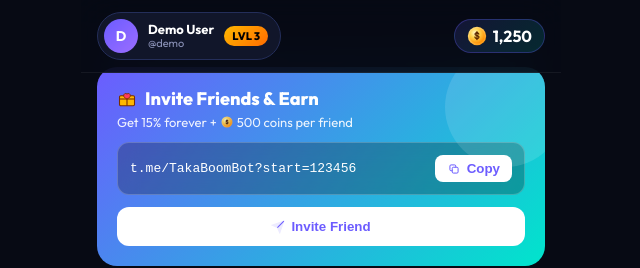
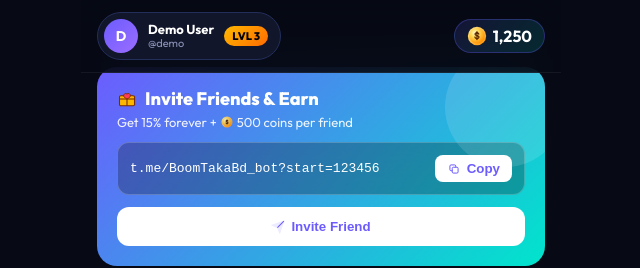
Before and after one commit to swampodsarkar321/TakaBoom, a React (Vite) app: page / in a window 1280 px wide. Both pictures are taken after a click on the element "View all →". Shown: the part 22-290 px from the top of the page, without its empty margins (319-959 px from the left). Built offline with nearby package versions, Linux system fonts and the light colour scheme.

Commit message:
Fix: Update invite link to @BoomTakaBd_bot + set bot commands/description

```diff
--- a/src/App.jsx
+++ b/src/App.jsx
@@ -382,16 +382,16 @@
               <div style={{fontWeight:800, fontSize:18, position:'relative', zIndex:1, display:'flex', alignItems:'center', gap:8}}><IconGift size={20} /> Invite Friends & Earn</div>
               <div style={{fontSize:13, opacity:0.9, marginTop:4, position:'relative', zIndex:1, display:'flex', alignItems:'center', gap:4}}>Get 15% forever + <CoinTiny size={12} /> 500 coins per friend</div>
               <div className="invite-link">
-                <span>t.me/TakaBoomBot?start={user?.id || 'demo'}</span>
+                <span>t.me/BoomTakaBd_bot?start={user?.id || 'demo'}</span>
                 <button onClick={()=>{
-                    const link = `https://t.me/TakaBoomBot?start=${user?.id||'demo'}`
+                    const link = `https://t.me/BoomTakaBd_bot?start=${user?.id||'demo'}`
                     navigator.clipboard?.writeText(link)
                     showToast('Link copied!')
                     haptic('light')
                   }} style={{background:'white', color:'#6C5CFF', border:'none', padding:'6px 12px', borderRadius:8, fontWeight:700, cursor:'pointer', display:'flex', alignItems:'center', gap:6}}><IconCopy size={14} /> Copy</button>
               </div>
               <button className="btn-secondary" style={{width:'100%', marginTop:12, background:'white', color:'#6C5CFF', border:'none', justifyContent:'center', fontWeight:800, position:'relative', zIndex:1}} onClick={()=>{
-                const link = `https://t.me/TakaBoomBot?start=${user?.id||'demo'}`
+                const link = `https://t.me/BoomTakaBd_bot?start=${user?.id||'demo'}`
                 const text = `Join TakaBoom & earn Taka! ${link}`
                 window.open(`https://t.me/share/url?url=${encodeURIComponent(link)}&text=${encodeURIComponent(text)}`,'_blank')
               }}>
```
